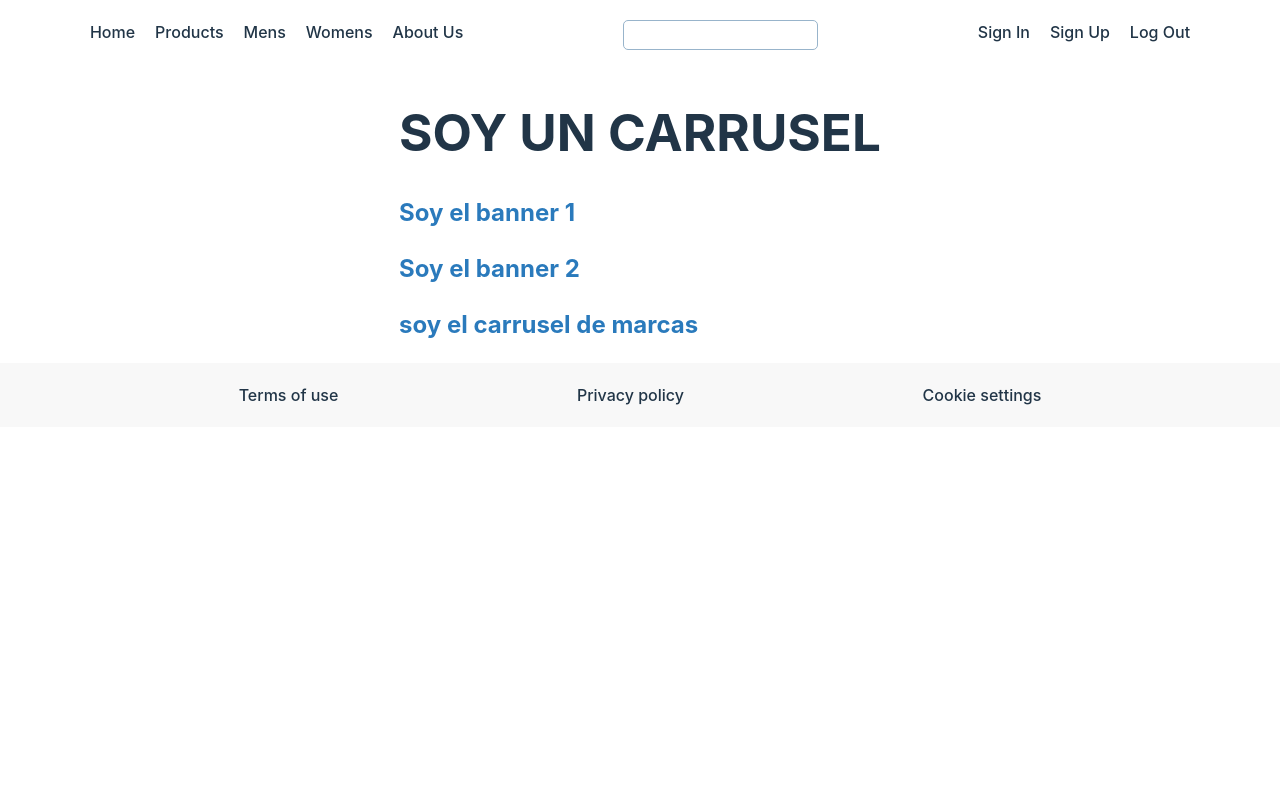
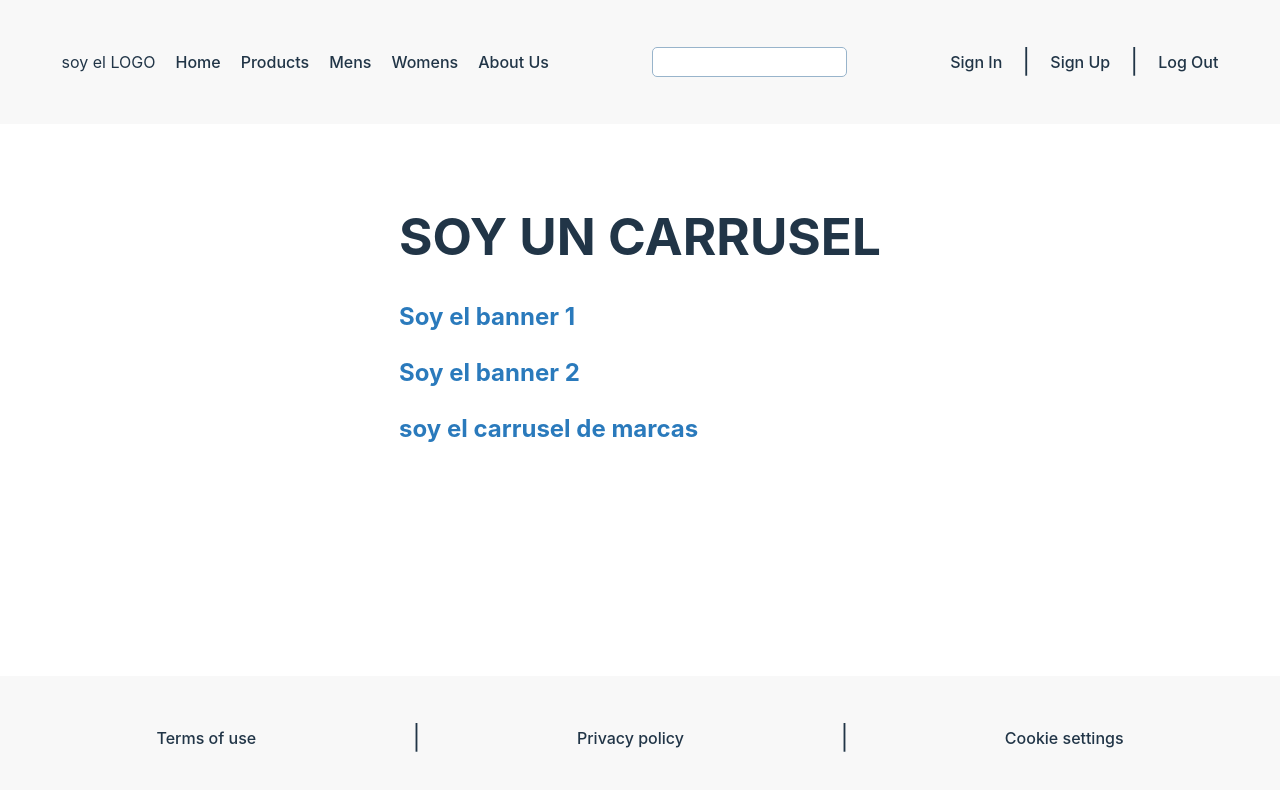
Before and after one commit to mardelmir/react-final-project, a React (Vite) app: page / in a window 1280 px wide. Shown: the top 790 px of the page. Built offline with nearby package versions, Linux system fonts and the light colour scheme.

Commit message:
footer y home - jose

```diff
--- a/src/App.css
+++ b/src/App.css
@@ -5,7 +5,7 @@
     align-items: center;
     box-sizing: border-box;
     min-width: 100%;
-    min-height: 100%;
+    height: 100%;
     margin: 0 auto;
 }
 
--- a/src/components/Footer.jsx
+++ b/src/components/Footer.jsx
@@ -5,7 +5,9 @@ function Footer () {
         <>
         <div className="div-footer">
             <a href="">Terms of use</a>
+            <p>|</p>
             <a href="">Privacy policy</a>
+            <p>|</p>
             <a href="">Cookie settings</a>
         </div>
         </>
--- a/src/components/Header.jsx
+++ b/src/components/Header.jsx
@@ -4,6 +4,7 @@ function Header() {
     return (
         <header className='header'>
             <nav className='menu'>
+                <div>soy el LOGO</div>
                 <Link to='/'>Home</Link>
                 <Link to='/products'>Products</Link>
                 <Link to='/'>Mens</Link>
@@ -13,7 +14,9 @@ function Header() {
             <input className='searchBar' type='text' />
             <div className='menu'>
                 <Link to='/login'>Sign In</Link>
+                <p>|</p>
                 <Link to='/register'>Sign Up</Link>
+                <p>|</p>
                 <Link to='/logout'>Log Out</Link>
 
                 {/* No están ni la imagen ni el componente creados
--- a/src/index.css
+++ b/src/index.css
@@ -29,6 +29,8 @@ body {
   display: flex;
   justify-content: space-around;
   gap: 20px;
+  background-color: #f8f8f8;
+  align-items: center;
 }
 
 h1 {
@@ -92,3 +94,7 @@ button:hover {
     background-color: #ffffff;
   }
 }
+
+main {
+  padding: 50px;
+}
--- a/src/styles/footer.css
+++ b/src/styles/footer.css
@@ -1,8 +1,7 @@
 .div-footer {
 display: flex;
-align-items:flex-end;
+align-items:center;
 gap: 20px;
-width: 100%;
 justify-content: space-evenly;
 bottom: 0;
 left: 0;
@@ -10,4 +9,9 @@ width: 100%;
 background-color: #f8f8f8;
 padding: 20px;
 box-sizing: border-box;
+position: absolute;
 }
+
+p {
+    font-size:x-large;
+}
```
